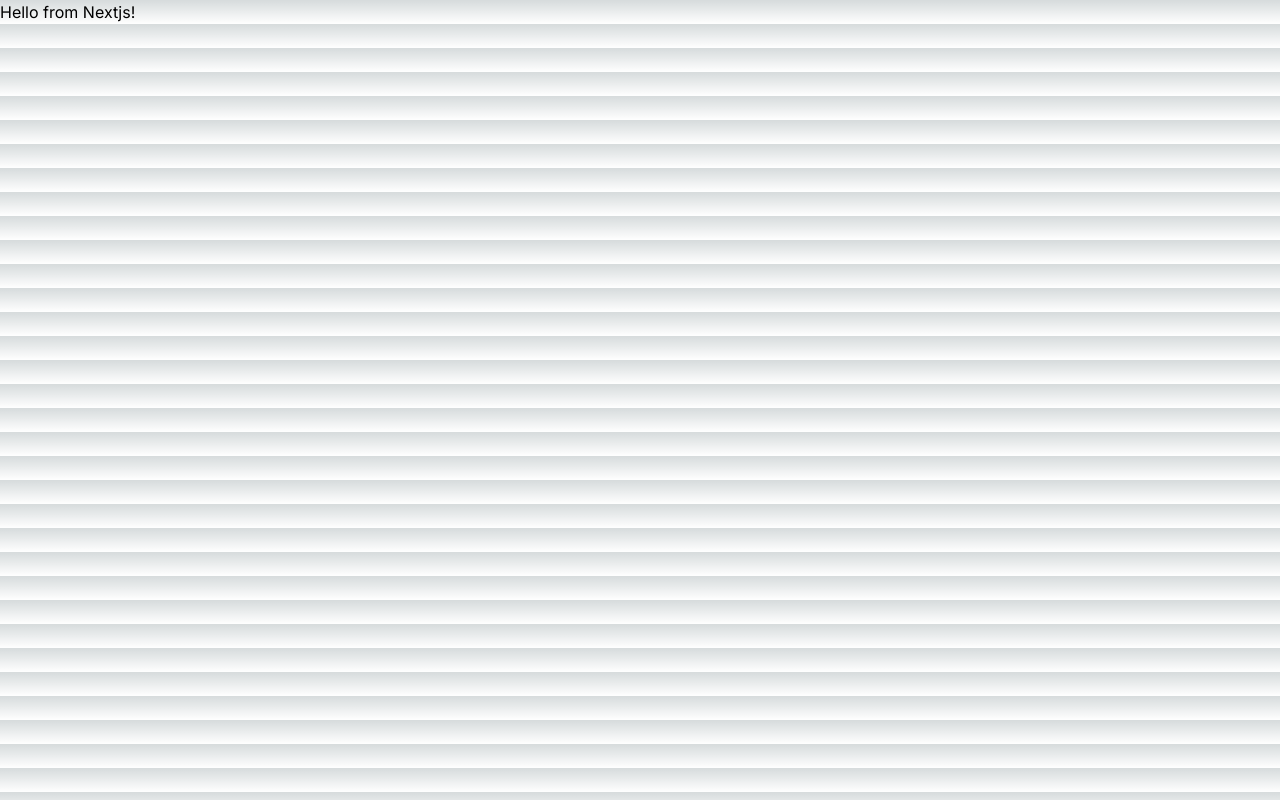
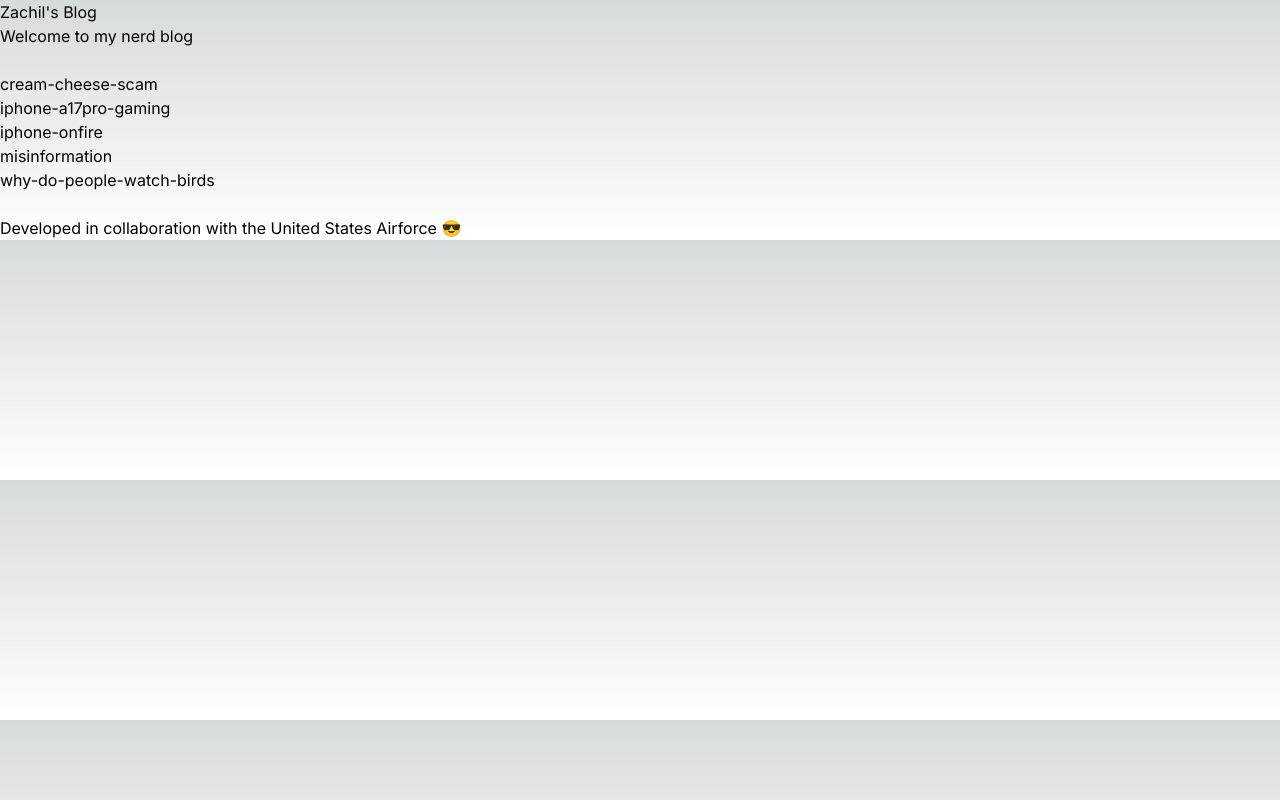
Before and after one commit to zjhillman/nextjs-personal-site, a Next.js app: page / in a window 1280 px wide. Built offline with nearby package versions, Linux system fonts and the light colour scheme.

Commit message:
initial site setup

```diff
--- a/app/layout.tsx
+++ b/app/layout.tsx
@@ -14,9 +14,31 @@ export default function RootLayout({
 }: {
   children: React.ReactNode
 }) {
+  const header = (
+    <header>
+      <div>
+        <h1>Zachil's Blog</h1>
+        <p>Welcome to my nerd blog</p>
+        <br />
+      </div>
+    </header>
+  );
+
+  const footer = (
+    <footer>
+      <div>
+        <br />
+        <h3>Developed in collaboration with the United States Airforce 😎</h3>
+      </div>
+    </footer>
+  )
   return (
     <html lang="en">
-      <body className={inter.className}>{children}</body>
+      <body className={inter.className}>
+        {header}
+        {children}
+        {footer}
+      </body>
     </html>
   )
 }
--- a/app/page.tsx
+++ b/app/page.tsx
@@ -1,5 +1,21 @@
+import fs from "fs";
+
+const getPostMetaData = () => {
+  const folder = "posts/";
+  const files = fs.readdirSync(folder);
+  const markdownPosts = files.filter((file) => file.endsWith(".md"));
+  const slugs = markdownPosts.map((file) => file.replace(".md", ""));
+  return slugs;
+};
+
 const HomePage = () => {
-  return <h1>Hello from Nextjs!</h1>
-}
+  const postMetaData = getPostMetaData();
+  const postPreviews = postMetaData.map((slugs) => (
+    <div>
+      <h2>{slugs}</h2>
+    </div>
+  ));
+  return <div>{postPreviews}</div>;
+};
 
 export default HomePage;
```
Also changed, not shown: posts/why-do-people-watch-birds.md (renamed from posts/bird-watchers.md).
